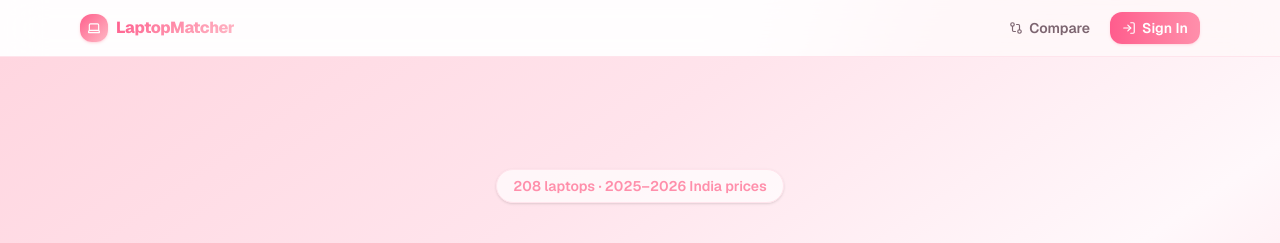
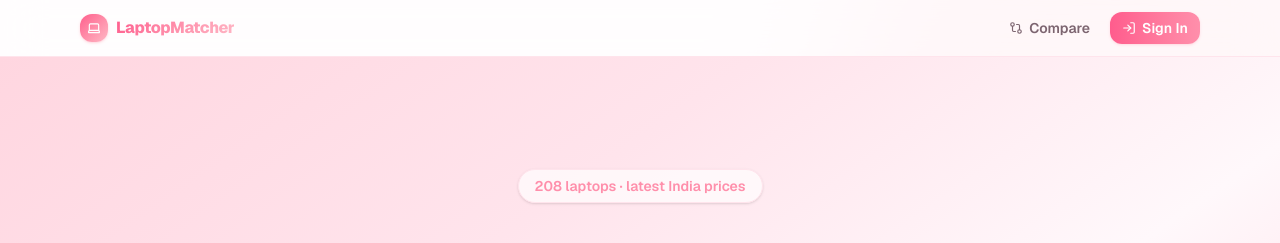
Before and after one commit to lakshitaparihar/student-laptop-matcher, a Next.js app in the folder web/: page / in a window 1280 px wide. Shown: the top 243 px of the page. Built offline with nearby package versions, Linux system fonts and the light colour scheme; no server answers.

Commit message:
Update homepage badge to say latest India prices

```diff
--- a/web/src/app/page.tsx
+++ b/web/src/app/page.tsx
@@ -17,7 +17,7 @@ export default function HomePage() {
         <div className="relative max-w-5xl mx-auto px-4 py-28 text-center">
           {/* pill badge */}
           <div className="inline-flex items-center gap-2 bg-white/70 border border-[#FFE4EC] rounded-full px-4 py-1.5 text-sm font-semibold text-[#FF8FAB] mb-8 shadow-sm">
-            208 laptops · 2025–2026 India prices
+            208 laptops · latest India prices
           </div>
 
           <h1 className="text-5xl sm:text-7xl font-black tracking-tight mb-6 leading-[1.05]">
```
